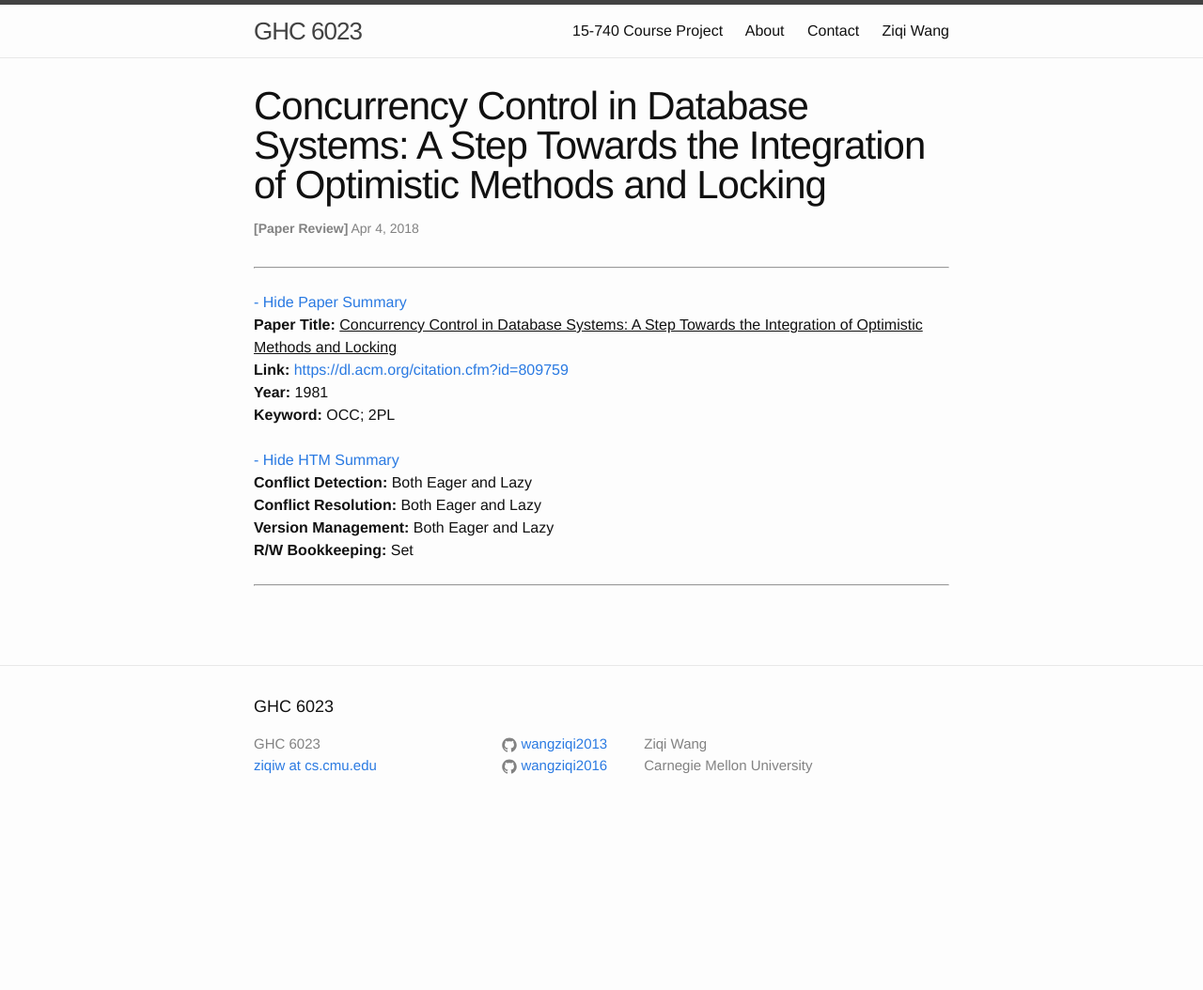
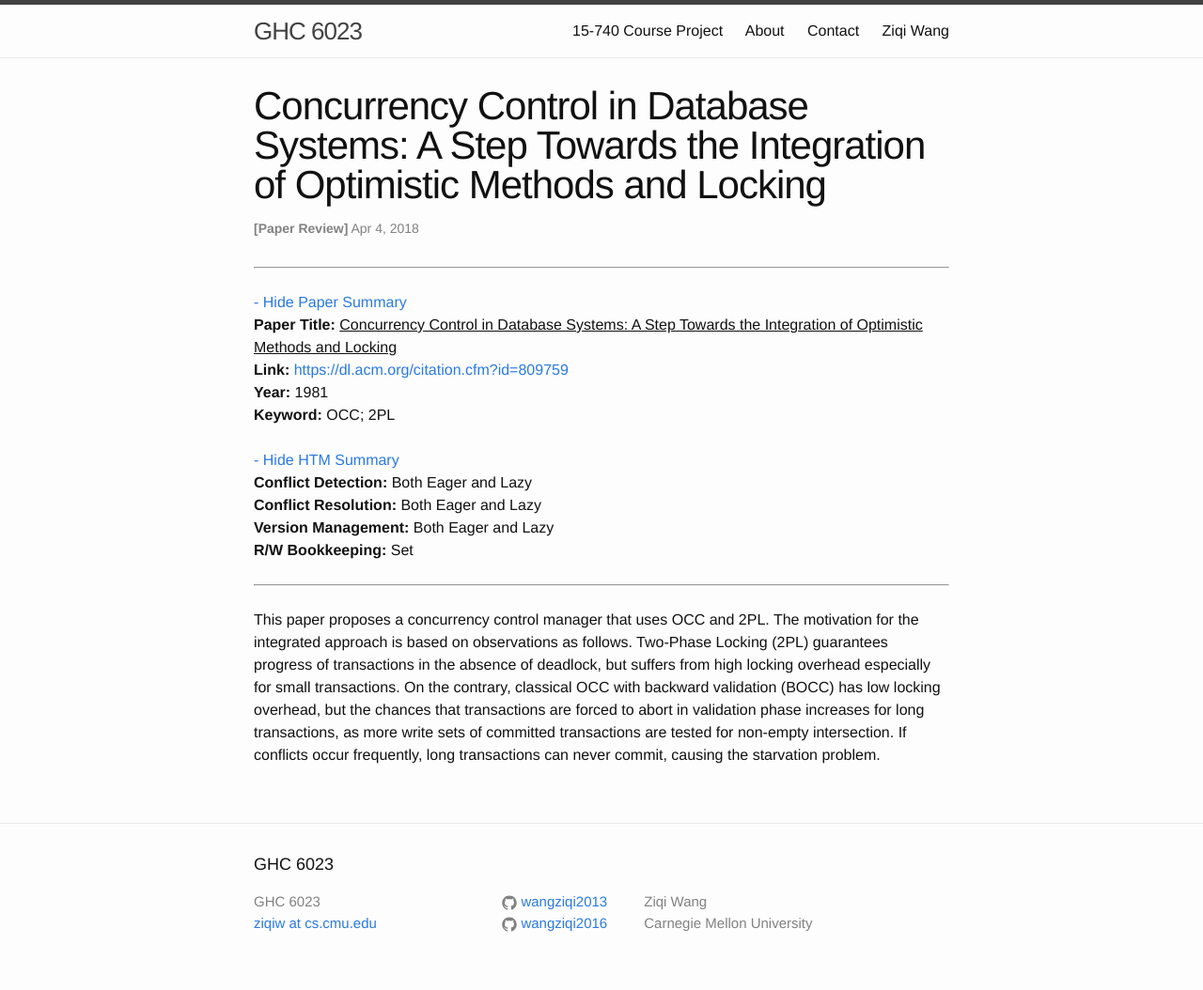
Before and after one commit to wangziqi2013/wangziqi2013.github.io, a Jekyll site: the page built from _posts/2018-04-04-cc-in-dbms-a-step-towards-the-integration-of-occ-and-locking.markdown, in a window 1280 px wide. Shown: the whole page at 94% size. Built offline with Jekyll 4.4.1, drawn with Linux system fonts in a browser that asks for light colours; before the commit the page ends 900 px from its top, so only the background shows below that.

Commit message:
Finish first paragraph

```diff
--- a/_posts/2018-04-04-cc-in-dbms-a-step-towards-the-integration-of-occ-and-locking.markdown
+++ b/_posts/2018-04-04-cc-in-dbms-a-step-towards-the-integration-of-occ-and-locking.markdown
@@ -12,3 +12,13 @@ htm_cd: Both Eager and Lazy
 htm_cr: Both Eager and Lazy
 version_mgmt: Both Eager and Lazy
 ---
+
+This paper proposes a concurrency control manager that uses OCC and 2PL.
+The motivation for the integrated approach is based on observations as follows.
+Two-Phase Locking (2PL) guarantees progress of transactions in the absence of deadlock,
+but suffers from high locking overhead especially for small transactions.
+On the contrary, classical OCC with backward validation (BOCC) has low locking overhead, but
+the chances that transactions are forced to abort in validation phase increases for long
+transactions, as more write sets of committed transactions are tested for non-empty
+intersection. If conflicts occur frequently, long transactions can never commit,
+causing the starvation problem.
```
